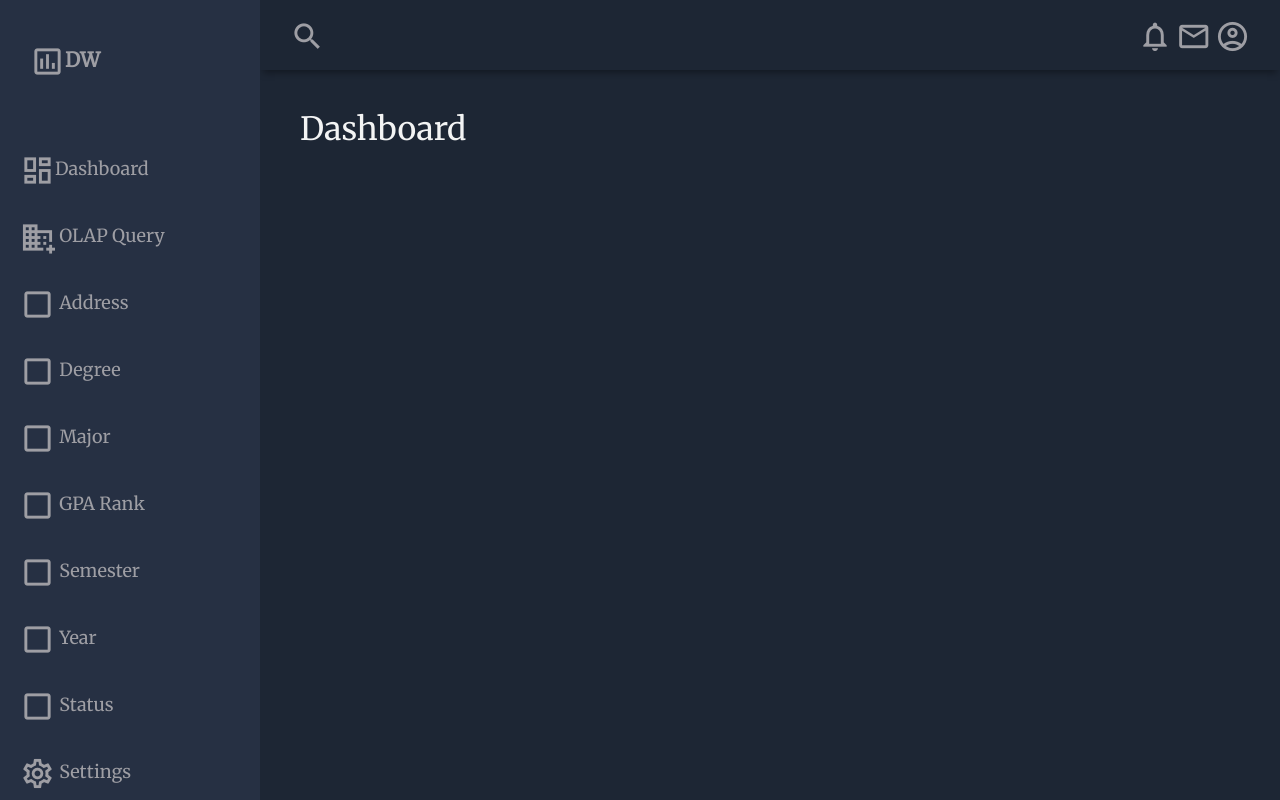
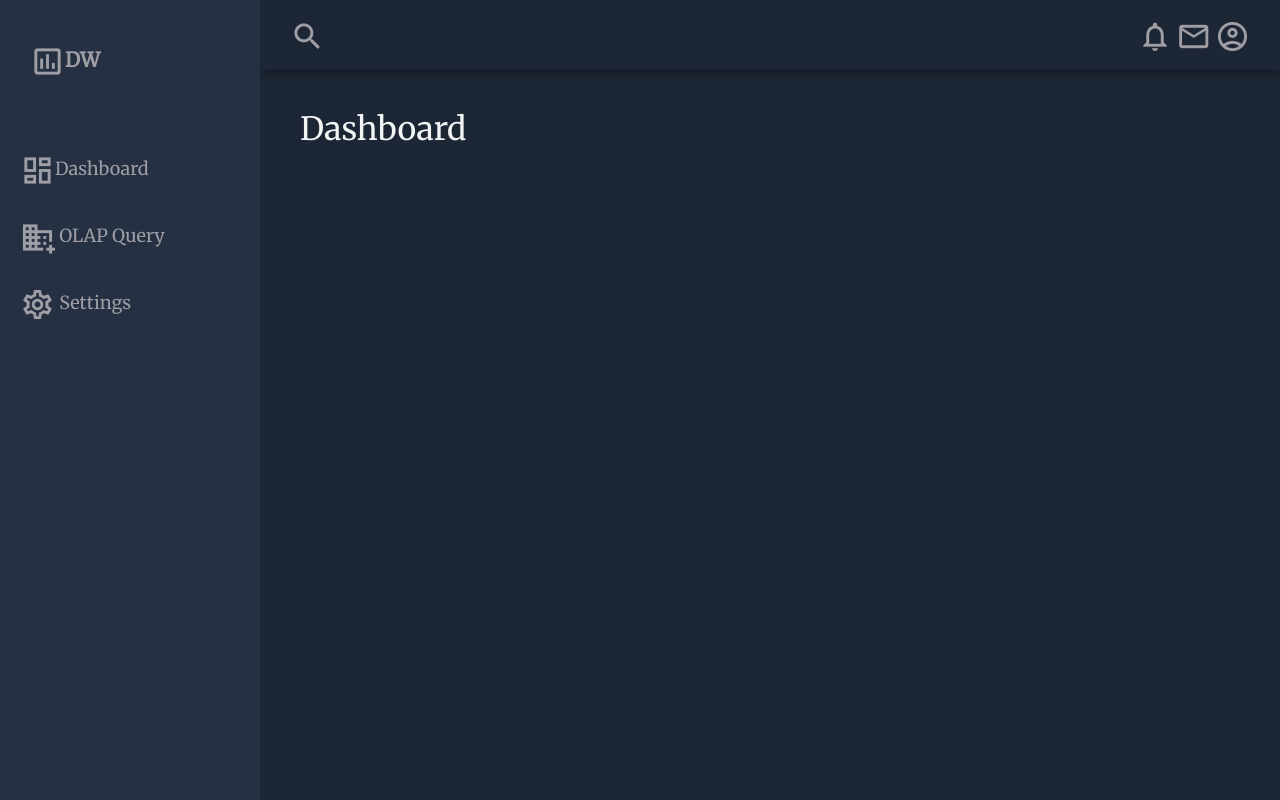
Before and after one commit to JoshuaFarara/DataWarehouse_ProjectReport, a Flask app: page / in a window 1280 px wide. Run offline with Flask 3, Linux system fonts and the light colour scheme.

Commit message:
Change sidebar elements, remove dimensions 	modified:   interface/templates/base.html

```diff
--- a/interface/templates/base.html
+++ b/interface/templates/base.html
@@ -62,28 +62,6 @@
                     <!-- <span class="material-symbols-outlined">expand_less</span> -->
                 </li>
                 <li class="sidebar-list-item">
-                  <span class="material-icons-outlined">check_box_outline_blank</span> Address
-                  <!-- <span class="material-icons-outlined">check_box</span> Address -->
-                </li>
-                <li class="sidebar-list-item">
-                  <span class="material-icons-outlined">check_box_outline_blank</span> Degree
-                </li>
-                <li class="sidebar-list-item">
-                  <span class="material-icons-outlined">check_box_outline_blank</span> Major
-                </li>
-                <li class="sidebar-list-item">
-                  <span class="material-icons-outlined">check_box_outline_blank</span> GPA Rank
-                </li>
-                <li class="sidebar-list-item">
-                  <span class="material-icons-outlined">check_box_outline_blank</span> Semester
-                </li>
-                <li class="sidebar-list-item">
-                  <span class="material-icons-outlined">check_box_outline_blank</span> Year
-                </li>
-                <li class="sidebar-list-item">
-                  <span class="material-icons-outlined">check_box_outline_blank</span> Status
-                </li>
-                <li class="sidebar-list-item">
                   <span class="material-icons-outlined">settings</span> Settings
                 </li>
               </ul>
```
